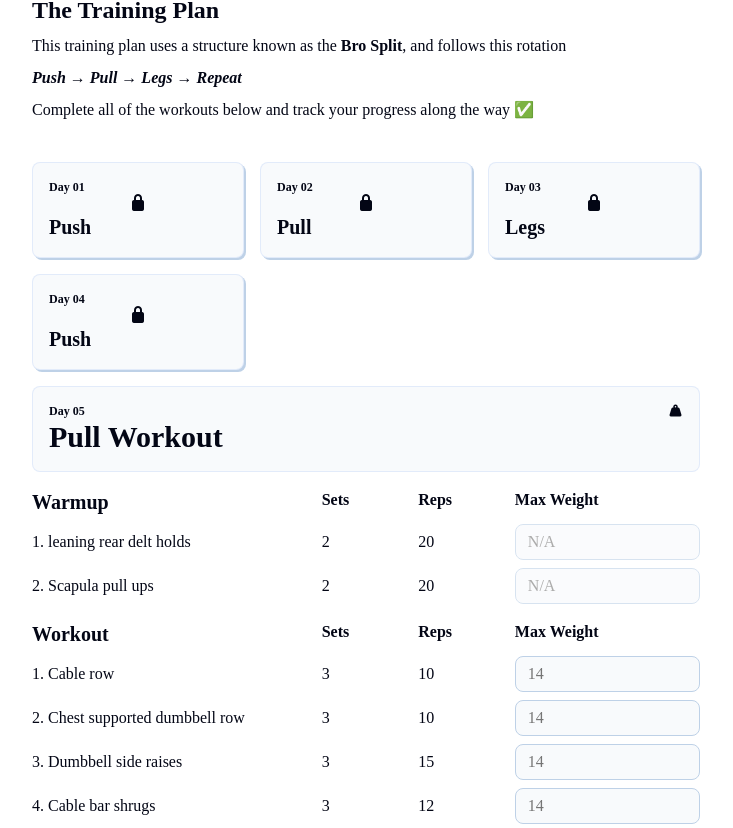
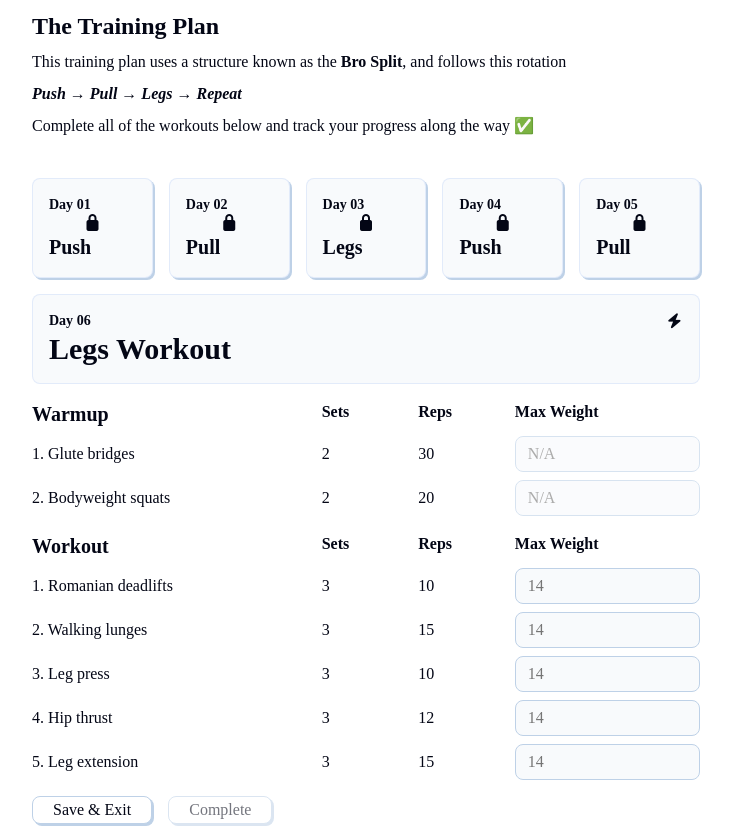
Before and after one commit to Drewshka/brogram, a React (Vite) app: page / in a window 1280 px wide. Shown: the part 532-1360 px from the top of the page, without its empty margins (274-1007 px from the left). Built offline with nearby package versions, Linux system fonts and the light colour scheme; a web font is replaced by a local one.

Commit message:
media styles

```diff
--- a/src/components/Grid.jsx
+++ b/src/components/Grid.jsx
@@ -3,7 +3,7 @@ import WorkoutCard from "./WorkoutCard.jsx";
 
 export default function Grid() {
   const isLocked = true;
-  const selectedWorkout = 4;
+  const selectedWorkout = 5;
 
   return (
     <div className="training-plan-grid">
--- a/src/components/WorkoutCard.jsx
+++ b/src/components/WorkoutCard.jsx
@@ -28,14 +28,11 @@ export default function WorkoutCard(props) {
 
   return (
     <div className="workout-container">
-      {showExerciseDescription && (
-        <Modal
-          showExerciseDescription={showExerciseDescription}
-          handleCloseModal={() => {
-            setShowExerciseDescription(null);
-          }}
-        />
-      )}
+      {/* {showExerciseDescription && (
+                <Modal showExerciseDescription={showExerciseDescription} handleCloseModal={() => {
+                    setShowExerciseDescription(null)
+                }} />
+            )} */}
       <div className="workout-card card">
         <div className="plan-card-header">
           <p>Day {dayNum}</p>
--- a/src/index.css
+++ b/src/index.css
@@ -172,4 +172,72 @@ button.help-icon:hover {
   flex-direction: column;
   align-items: center;
   justify-content: center;
+  z-index: 100;
+  padding: 1rem;
 }
+
+.modal-underlay {
+  position: absolute;
+  inset: 0;
+  background: var(--background-muted);
+  opacity: 0.8;
+  z-index: 99;
+  width: 100%;
+  border: none;
+  border-radius: 0;
+  box-shadow: unset;
+}
+
+.modal-underlay:hover {
+  transform: unset;
+  box-shadow: unset;
+}
+
+.modal-content {
+  position: relative;
+  z-index: 101;
+  width: 100%;
+  margin: 0 auto;
+  max-width: 600px;
+  max-height: 400px;
+  border-radius: var(--border-radius-large);
+  border: 1px solid var(--border-primary);
+  background: var(--background-primary);
+  padding: 1rem;
+}
+
+@media (min-width: 640px) {
+  body {
+    gap: 2rem;
+    padding: 2rem 0;
+  }
+
+  .rule-item p:first-of-type {
+    min-width: 70px;
+  }
+
+  .training-plan-grid {
+    grid-template-columns: repeat(4, minmax(0, 1fr));
+    gap: 1rem;
+  }
+
+  .workout-container {
+    grid-column: span 4 / span 4;
+  }
+
+  .plan-card-header p:first-of-type,
+  .plan-card-header i {
+    font-size: 0.875rem;
+    line-height: 1.25rem;
+  }
+}
+
+@media (min-width: 768px) {
+  .training-plan-grid {
+    grid-template-columns: repeat(5, minmax(0, 1fr));
+  }
+
+  .workout-container {
+    grid-column: span 5 / span 5;
+  }
+}
```
